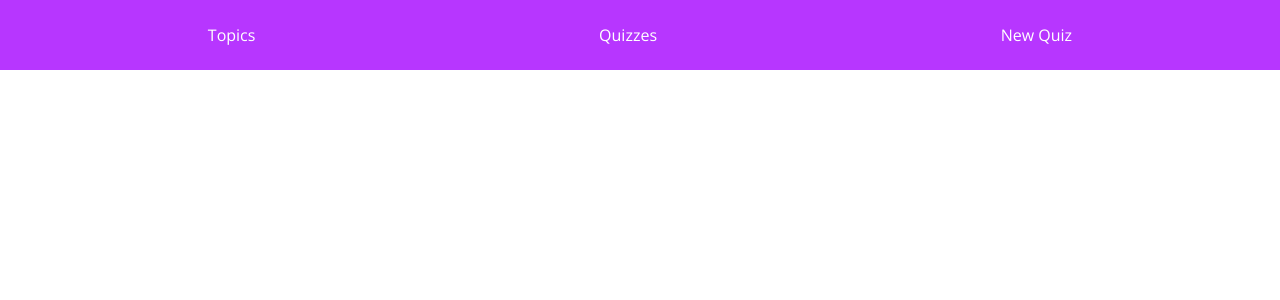
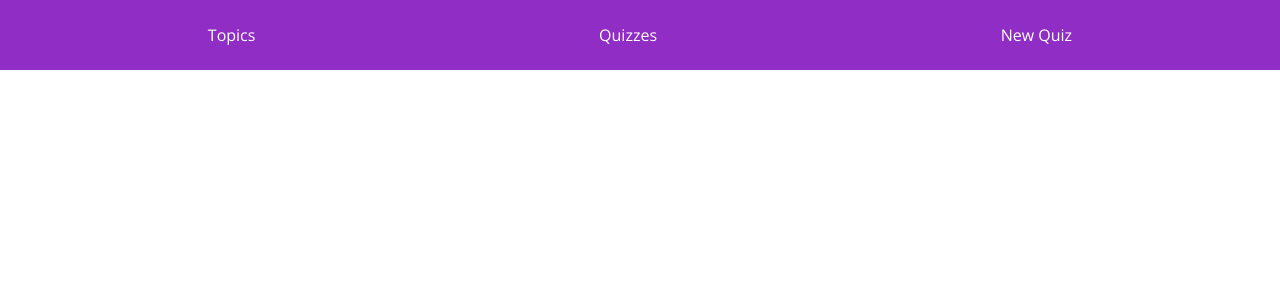
Before and after one commit to Namane00426/Flash-Cards_ReduxProject, a React (Create React App) app: page / in a window 1280 px wide. Shown: the top 300 px of the page. Built offline with nearby package versions, Linux system fonts and the light colour scheme.

Commit message:
update bg color

```diff
--- a/public/index.css
+++ b/public/index.css
@@ -9,7 +9,7 @@ body {
 }
 
 nav {
-  background: #b736ff;
+  background: #902dc5;
   display: flex;
   padding: 24px 36px;
 }
```
